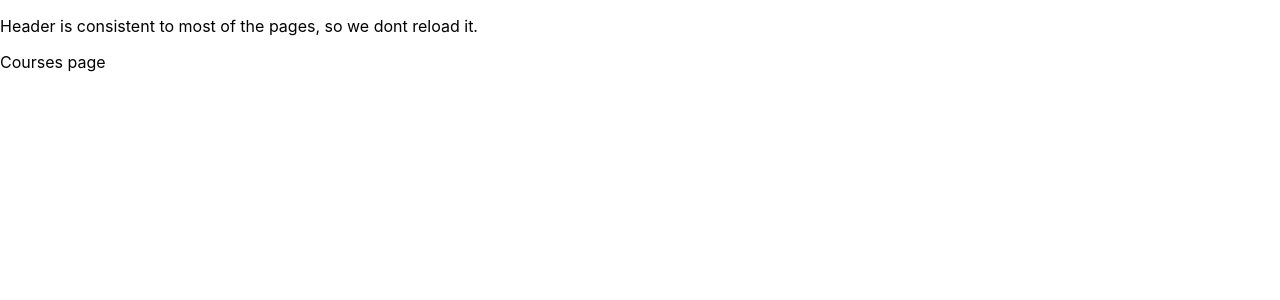
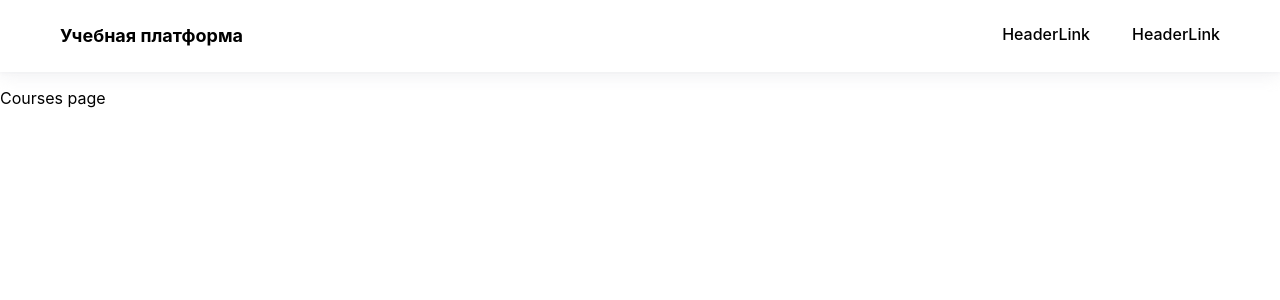
Before and after one commit to Studio-Yandex-Practicum/lizaalert_frontend, a React (Create React App) app: page / in a window 1280 px wide. Shown: the top 300 px of the page. Built offline with nearby package versions, Linux system fonts and the light colour scheme.

Commit message:
add-header-to-layout

```diff
--- a/src/components/templates/layout/layout.jsx
+++ b/src/components/templates/layout/layout.jsx
@@ -1,10 +1,10 @@
 import { Outlet } from 'react-router-dom';
+import Header from '../header/header';
 
 function Layout() {
   return (
     <div>
-      {/* insert <Header /> component here */}
-      <p>Header is consistent to most of the pages, so we dont reload it.</p>
+      <Header />
       <Outlet />
     </div>
   );
```
